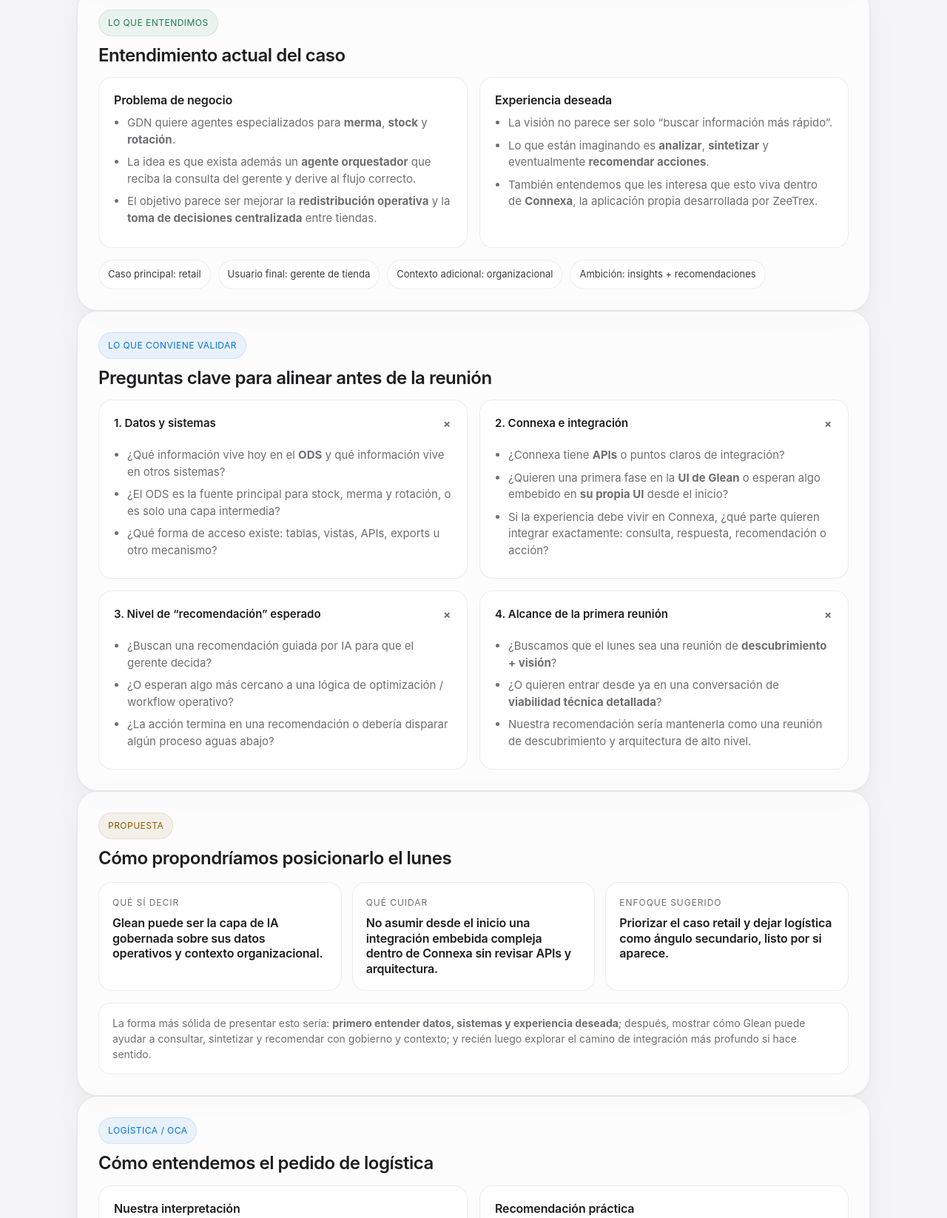
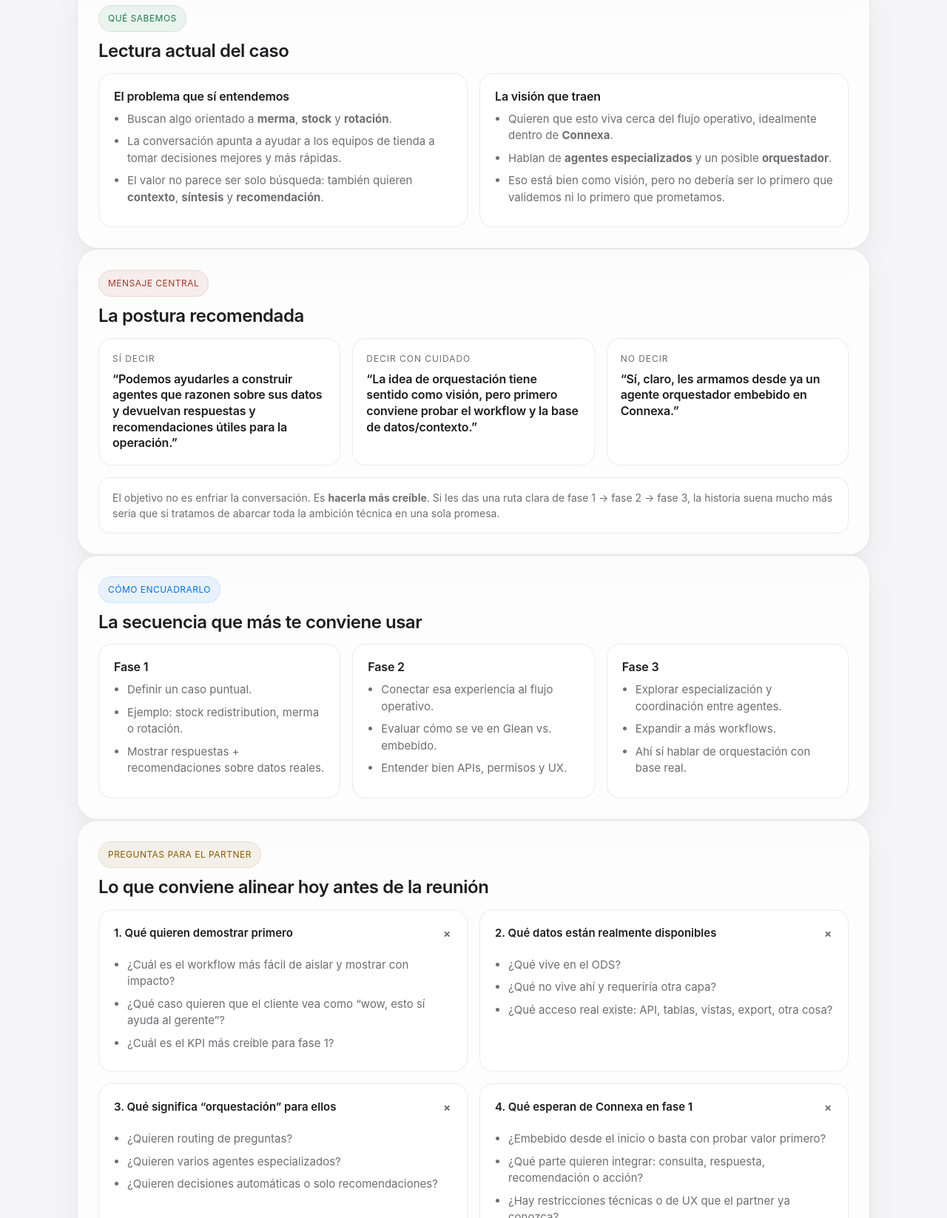
Before and after one commit to masonbeezley-netizen/The-great-Challenge, a plain HTML site: page index.html in a window 1280 px wide. Shown: the part 683-2329 px from the top of the page at 74% size. Drawn offline with Linux system fonts and the light colour scheme.

Commit message:
Update index.html

```diff
--- a/index.html
+++ b/index.html
@@ -1,10 +1,9 @@
-
 <!DOCTYPE html>
 <html lang="es">
 <head>
   <meta charset="UTF-8" />
   <meta name="viewport" content="width=device-width, initial-scale=1.0" />
-  <title>Resumen GDN / Chango Más</title>
+  <title>Prep GDN / Chango Más</title>
   <style>
     :root{
       --bg:#f5f5f7;
@@ -12,22 +11,16 @@
       --text:#1d1d1f;
       --muted:#6e6e73;
       --line:rgba(0,0,0,0.08);
-      --line-strong:rgba(0,0,0,0.12);
       --accent:#0071e3;
       --accent-soft:rgba(0,113,227,0.08);
       --green:#1f7a4d;
       --green-soft:rgba(31,122,77,0.08);
       --amber:#8a5a00;
       --amber-soft:rgba(138,90,0,0.08);
+      --red:#a13a2b;
+      --red-soft:rgba(161,58,43,0.08);
       --shadow:0 1px 3px rgba(0,0,0,0.06), 0 16px 40px rgba(0,0,0,0.05);
       --radius:22px;
-      --radius-sm:14px;
-      --space-1:8px;
-      --space-2:16px;
-      --space-3:24px;
-      --space-4:32px;
-      --space-5:48px;
-      --space-6:64px;
     }
 
     * { box-sizing: border-box; }
@@ -49,7 +42,7 @@
     }
 
     .hero{
-      background:linear-gradient(180deg, rgba(255,255,255,0.9), rgba(255,255,255,0.72));
+      background:linear-gradient(180deg, rgba(255,255,255,0.92), rgba(255,255,255,0.74));
       backdrop-filter:blur(20px);
       border:1px solid var(--line);
       border-radius:32px;
@@ -69,14 +62,14 @@
 
     h1{
       margin:0 0 14px;
-      font-size:36px;
-      line-height:1.08;
+      font-size:38px;
+      line-height:1.06;
       letter-spacing:-0.03em;
       font-weight:650;
     }
 
     .subtitle{
-      max-width:780px;
+      max-width:820px;
       font-size:18px;
       color:var(--muted);
       margin:0 0 22px;
@@ -84,7 +77,7 @@
 
     .hero-grid{
       display:grid;
-      grid-template-columns:1.3fr .9fr;
+      grid-template-columns:1.15fr .85fr;
       gap:20px;
       margin-top:28px;
     }
@@ -112,8 +105,8 @@
     }
 
     .big-take{
-      font-size:22px;
-      line-height:1.2;
+      font-size:24px;
+      line-height:1.18;
       letter-spacing:-0.02em;
       font-weight:600;
       margin:0 0 10px;
@@ -149,7 +142,7 @@
     }
 
     .section{
-      background:rgba(255,255,255,0.72);
+      background:rgba(255,255,255,0.74);
       border:1px solid var(--line);
       border-radius:28px;
       padding:28px;
@@ -160,6 +153,7 @@
     .section:nth-child(2){ animation-delay:.05s; }
     .section:nth-child(3){ animation-delay:.1s; }
     .section:nth-child(4){ animation-delay:.15s; }
+    .section:nth-child(5){ animation-delay:.2s; }
 
     h2{
       margin:0 0 16px;
@@ -172,6 +166,12 @@
     .grid-2{
       display:grid;
       grid-template-columns:1fr 1fr;
+      gap:16px;
+    }
+
+    .grid-3{
+      display:grid;
+      grid-template-columns:1fr 1fr 1fr;
       gap:16px;
     }
 
@@ -219,13 +219,7 @@
     .tag.green{ background:var(--green-soft); color:var(--green); border-color:rgba(31,122,77,0.12); }
     .tag.blue{ background:var(--accent-soft); color:var(--accent); border-color:rgba(0,113,227,0.12); }
     .tag.amber{ background:var(--amber-soft); color:var(--amber); border-color:rgba(138,90,0,0.12); }
-
-    .decision-box{
-      display:grid;
-      grid-template-columns:1fr 1fr 1fr;
-      gap:14px;
-      margin-top:18px;
-    }
+    .tag.red{ background:var(--red-soft); color:var(--red); border-color:rgba(161,58,43,0.12); }
 
     .decision{
       background:#fff;
@@ -244,7 +238,7 @@
 
     .decision .value{
       font-size:16px;
-      line-height:1.3;
+      line-height:1.35;
       font-weight:600;
       letter-spacing:-0.01em;
     }
@@ -264,22 +258,6 @@
       text-align:center;
       color:var(--muted);
       font-size:13px;
-    }
-
-    .interactive-summary{
-      display:flex;
-      gap:10px;
-      flex-wrap:wrap;
-      margin-top:16px;
-    }
-
-    .pill{
-      padding:9px 12px;
-      border-radius:999px;
-      background:#fff;
-      border:1px solid var(--line);
-      font-size:13px;
-      color:#3a3a3c;
     }
 
     details{
@@ -324,6 +302,26 @@
 
     details[open] .plus{ transform:rotate(45deg); }
 
+    .callout{
+      border-radius:20px;
+      padding:22px;
+      background:#fff;
+      border:1px solid var(--line);
+    }
+
+    .talk-track{
+      font-size:17px;
+      line-height:1.5;
+      letter-spacing:-0.01em;
+      margin:0;
+    }
+
+    .mini{
+      font-size:13px;
+      color:var(--muted);
+      margin-top:10px;
+    }
+
     @keyframes fadeUp{
       from{ opacity:0; transform:translateY(14px); }
       to{ opacity:1; transform:translateY(0); }
@@ -331,7 +329,7 @@
 
     @media (max-width: 860px){
       .hero{ padding:28px; border-radius:26px; }
-      .hero-grid, .grid-2, .decision-box{ grid-template-columns:1fr; }
+      .hero-grid, .grid-2, .grid-3{ grid-template-columns:1fr; }
       h1{ font-size:30px; }
       .subtitle{ font-size:17px; }
       .shell{ padding:20px 16px 56px; }
@@ -413,126 +411,174 @@
 <body>
   <main class="shell">
     <section class="hero">
-      <div class="eyebrow">GDN / Chango Más · resumen de preparación</div>
-      <h1>Lo que entendimos hasta ahora y lo que conviene validar antes del lunes</h1>
+      <div class="eyebrow">GDN / Chango Más · prep con partner</div>
+      <h1>Cómo entrar bien a la conversación sin prometer de más</h1>
       <p class="subtitle">
-        Nuestra lectura es que la oportunidad es fuerte, pero el punto clave no es solo el caso de uso: es entender con precisión la arquitectura, la integración y la experiencia esperada para no sobredimensionar el mensaje en la primera reunión.
+        Nuestra mejor lectura: sí hay una oportunidad real alrededor de agentes sobre datos operativos, pero conviene posicionar la conversación desde un caso concreto, gobernado y medible — no desde “orquestación” como promesa principal del día uno.
       </p>
 
       <div class="chip-row">
         <div class="chip">Retail operations</div>
-        <div class="chip">ODS en Oracle</div>
-        <div class="chip">Connexa / ZeeTrex</div>
-        <div class="chip">Agentes especializados</div>
-        <div class="chip">Orquestación</div>
-        <div class="chip">Próxima mejor acción</div>
+        <div class="chip">Connexa</div>
+        <div class="chip">ODS</div>
+        <div class="chip">Stock</div>
+        <div class="chip">Merma</div>
+        <div class="chip">Rotación</div>
+        <div class="chip">Next best action</div>
+        <div class="chip">Orquestación = visión futura</div>
       </div>
 
       <div class="hero-grid">
         <div class="panel">
-          <div class="kicker">Lectura principal</div>
-          <div class="big-take">Vemos una oportunidad clara en un caso de soporte a decisiones operativas, no solo de búsqueda.</div>
+          <div class="kicker">Punto de vista</div>
+          <div class="big-take">Sí a agentes que consultan, sintetizan y recomiendan sobre datos gobernados.</div>
           <p class="body-copy">
-            El caso parece orientado a ayudar a cada gerente de tienda a consultar información, entender qué está pasando y recibir recomendaciones accionables alrededor de merma, stock y rotación.
+            La conversación gana fuerza si la aterrizamos en una necesidad operativa muy concreta del gerente de tienda: entender qué está pasando, qué información importa y cuál es la siguiente mejor acción.
           </p>
         </div>
         <div class="panel">
-          <div class="kicker">Tema a des-riesgar</div>
-          <div class="big-take">La pregunta central es técnica: datos, APIs e integración.</div>
+          <div class="kicker">Lo que hay que cuidar</div>
+          <div class="big-take">No vender “agent orchestration” como si ya fuera el primer entregable.</div>
           <p class="body-copy">
-            Antes de prometer una experiencia embebida o conectores custom, conviene validar qué expone el ODS, qué expone Connexa y qué experiencia esperan realmente para la fase inicial.
+            Podemos sostener la visión, pero el mejor camino es presentarla como evolución natural después de validar datos, experiencia de usuario, integración y un primer workflow que realmente mueva el negocio.
           </p>
         </div>
       </div>
     </section>
 
     <section class="section">
-      <span class="tag green">Lo que entendimos</span>
-      <h2>Entendimiento actual del caso</h2>
+      <span class="tag green">Qué sabemos</span>
+      <h2>Lectura actual del caso</h2>
       <div class="grid-2">
         <div class="card">
-          <h3>Problema de negocio</h3>
+          <h3>El problema que sí entendemos</h3>
           <ul class="list">
-            <li>GDN quiere agentes especializados para <strong>merma</strong>, <strong>stock</strong> y <strong>rotación</strong>.</li>
-            <li>La idea es que exista además un <strong>agente orquestador</strong> que reciba la consulta del gerente y derive al flujo correcto.</li>
-            <li>El objetivo parece ser mejorar la <strong>redistribución operativa</strong> y la <strong>toma de decisiones centralizada</strong> entre tiendas.</li>
+            <li>Buscan algo orientado a <strong>merma</strong>, <strong>stock</strong> y <strong>rotación</strong>.</li>
+            <li>La conversación apunta a ayudar a los equipos de tienda a tomar decisiones mejores y más rápidas.</li>
+            <li>El valor no parece ser solo búsqueda: también quieren <strong>contexto</strong>, <strong>síntesis</strong> y <strong>recomendación</strong>.</li>
           </ul>
         </div>
         <div class="card">
-          <h3>Experiencia deseada</h3>
+          <h3>La visión que traen</h3>
           <ul class="list">
-            <li>La visión no parece ser solo “buscar información más rápido”.</li>
-            <li>Lo que están imaginando es <strong>analizar</strong>, <strong>sintetizar</strong> y eventualmente <strong>recomendar acciones</strong>.</li>
-            <li>También entendemos que les interesa que esto viva dentro de <strong>Connexa</strong>, la aplicación propia desarrollada por ZeeTrex.</li>
+            <li>Quieren que esto viva cerca del flujo operativo, idealmente dentro de <strong>Connexa</strong>.</li>
+            <li>Hablan de <strong>agentes especializados</strong> y un posible <strong>orquestador</strong>.</li>
+            <li>Eso está bien como visión, pero no debería ser lo primero que validemos ni lo primero que prometamos.</li>
           </ul>
         </div>
-      </div>
-
-      <div class="interactive-summary">
-        <div class="pill">Caso principal: retail</div>
-        <div class="pill">Usuario final: gerente de tienda</div>
-        <div class="pill">Contexto adicional: organizacional</div>
-        <div class="pill">Ambición: insights + recomendaciones</div>
       </div>
     </section>
 
     <section class="section">
-      <span class="tag blue">Lo que conviene validar</span>
-      <h2>Preguntas clave para alinear antes de la reunión</h2>
+      <span class="tag red">Mensaje central</span>
+      <h2>La postura recomendada</h2>
+      <div class="grid-3">
+        <div class="decision">
+          <div class="label">Sí decir</div>
+          <div class="value">“Podemos ayudarles a construir agentes que razonen sobre sus datos y devuelvan respuestas y recomendaciones útiles para la operación.”</div>
+        </div>
+        <div class="decision">
+          <div class="label">Decir con cuidado</div>
+          <div class="value">“La idea de orquestación tiene sentido como visión, pero primero conviene probar el workflow y la base de datos/contexto.”</div>
+        </div>
+        <div class="decision">
+          <div class="label">No decir</div>
+          <div class="value">“Sí, claro, les armamos desde ya un agente orquestador embebido en Connexa.”</div>
+        </div>
+      </div>
 
+      <div class="note">
+        El objetivo no es enfriar la conversación. Es <strong>hacerla más creíble</strong>. Si les das una ruta clara de fase 1 → fase 2 → fase 3, la historia suena mucho más seria que si tratamos de abarcar toda la ambición técnica en una sola promesa.
+      </div>
+    </section>
+
+    <section class="section">
+      <span class="tag blue">Cómo encuadrarlo</span>
+      <h2>La secuencia que más te conviene usar</h2>
+      <div class="grid-3">
+        <div class="card">
+          <h3>Fase 1</h3>
+          <ul class="list">
+            <li>Definir un caso puntual.</li>
+            <li>Ejemplo: stock redistribution, merma o rotación.</li>
+            <li>Mostrar respuestas + recomendaciones sobre datos reales.</li>
+          </ul>
+        </div>
+        <div class="card">
+          <h3>Fase 2</h3>
+          <ul class="list">
+            <li>Conectar esa experiencia al flujo operativo.</li>
+            <li>Evaluar cómo se ve en Glean vs. embebido.</li>
+            <li>Entender bien APIs, permisos y UX.</li>
+          </ul>
+        </div>
+        <div class="card">
+          <h3>Fase 3</h3>
+          <ul class="list">
+            <li>Explorar especialización y coordinación entre agentes.</li>
+            <li>Expandir a más workflows.</li>
+            <li>Ahí sí hablar de orquestación con base real.</li>
+          </ul>
+        </div>
+      </div>
+    </section>
+
+    <section class="section">
+      <span class="tag amber">Preguntas para el partner</span>
+      <h2>Lo que conviene alinear hoy antes de la reunión</h2>
       <div class="grid-2">
         <details open>
           <summary>
-            <span>1. Datos y sistemas</span>
+            <span>1. Qué quieren demostrar primero</span>
             <span class="plus">+</span>
           </summary>
           <div class="details-body">
             <ul class="list">
-              <li>¿Qué información vive hoy en el <strong>ODS</strong> y qué información vive en otros sistemas?</li>
-              <li>¿El ODS es la fuente principal para stock, merma y rotación, o es solo una capa intermedia?</li>
-              <li>¿Qué forma de acceso existe: tablas, vistas, APIs, exports u otro mecanismo?</li>
+              <li>¿Cuál es el workflow más fácil de aislar y mostrar con impacto?</li>
+              <li>¿Qué caso quieren que el cliente vea como “wow, esto sí ayuda al gerente”?</li>
+              <li>¿Cuál es el KPI más creíble para fase 1?</li>
             </ul>
           </div>
         </details>
 
         <details open>
           <summary>
-            <span>2. Connexa e integración</span>
+            <span>2. Qué datos están realmente disponibles</span>
             <span class="plus">+</span>
           </summary>
           <div class="details-body">
             <ul class="list">
-              <li>¿Connexa tiene <strong>APIs</strong> o puntos claros de integración?</li>
-              <li>¿Quieren una primera fase en la <strong>UI de Glean</strong> o esperan algo embebido en <strong>su propia UI</strong> desde el inicio?</li>
-              <li>Si la experiencia debe vivir en Connexa, ¿qué parte quieren integrar exactamente: consulta, respuesta, recomendación o acción?</li>
+              <li>¿Qué vive en el ODS?</li>
+              <li>¿Qué no vive ahí y requeriría otra capa?</li>
+              <li>¿Qué acceso real existe: API, tablas, vistas, export, otra cosa?</li>
             </ul>
           </div>
         </details>
 
         <details open>
           <summary>
-            <span>3. Nivel de “recomendación” esperado</span>
+            <span>3. Qué significa “orquestación” para ellos</span>
             <span class="plus">+</span>
           </summary>
           <div class="details-body">
             <ul class="list">
-              <li>¿Buscan una recomendación guiada por IA para que el gerente decida?</li>
-              <li>¿O esperan algo más cercano a una lógica de optimización / workflow operativo?</li>
-              <li>¿La acción termina en una recomendación o debería disparar algún proceso aguas abajo?</li>
+              <li>¿Quieren routing de preguntas?</li>
+              <li>¿Quieren varios agentes especializados?</li>
+              <li>¿Quieren decisiones automáticas o solo recomendaciones?</li>
             </ul>
           </div>
         </details>
 
         <details open>
           <summary>
-            <span>4. Alcance de la primera reunión</span>
+            <span>4. Qué esperan de Connexa en fase 1</span>
             <span class="plus">+</span>
           </summary>
           <div class="details-body">
             <ul class="list">
-              <li>¿Buscamos que el lunes sea una reunión de <strong>descubrimiento + visión</strong>?</li>
-              <li>¿O quieren entrar desde ya en una conversación de <strong>viabilidad técnica detallada</strong>?</li>
-              <li>Nuestra recomendación sería mantenerla como una reunión de descubrimiento y arquitectura de alto nivel.</li>
+              <li>¿Embebido desde el inicio o basta con probar valor primero?</li>
+              <li>¿Qué parte quieren integrar: consulta, respuesta, recomendación o acción?</li>
+              <li>¿Hay restricciones técnicas o de UX que el partner ya conozca?</li>
             </ul>
           </div>
         </details>
@@ -540,50 +586,41 @@
     </section>
 
     <section class="section">
-      <span class="tag amber">Propuesta</span>
-      <h2>Cómo propondríamos posicionarlo el lunes</h2>
-
-      <div class="decision-box">
-        <div class="decision">
-          <div class="label">Qué sí decir</div>
-          <div class="value">Glean puede ser la capa de IA gobernada sobre sus datos operativos y contexto organizacional.</div>
-        </div>
-        <div class="decision">
-          <div class="label">Qué cuidar</div>
-          <div class="value">No asumir desde el inicio una integración embebida compleja dentro de Connexa sin revisar APIs y arquitectura.</div>
-        </div>
-        <div class="decision">
-          <div class="label">Enfoque sugerido</div>
-          <div class="value">Priorizar el caso retail y dejar logística como ángulo secundario, listo por si aparece.</div>
-        </div>
-      </div>
-
-      <div class="note">
-        La forma más sólida de presentar esto sería: <strong>primero entender datos, sistemas y experiencia deseada</strong>; después, mostrar cómo Glean puede ayudar a consultar, sintetizar y recomendar con gobierno y contexto; y recién luego explorar el camino de integración más profundo si hace sentido.
+      <span class="tag green">Talk track</span>
+      <h2>Una forma simple de decirlo en la reunión</h2>
+      <div class="callout">
+        <p class="talk-track">
+          “La visión de agentes especializados dentro de Connexa nos parece muy interesante. Donde yo sería cuidadoso es en no empezar por ‘orchestration’ como promesa principal. Lo que sí veo muy sólido como primer paso es ayudarles a construir una experiencia donde el usuario haga preguntas sobre sus datos operativos, reciba contexto gobernado y obtenga una recomendación accionable. Si eso funciona y genera valor, después sí podemos expandir hacia una coordinación más avanzada entre agentes.”
+        </p>
+        <div class="mini">Tono sugerido: confiado, práctico, sin sonar defensivo.</div>
       </div>
     </section>
 
     <section class="section">
-      <span class="tag blue">Logística / OCA</span>
-      <h2>Cómo entendemos el pedido de logística</h2>
+      <span class="tag amber">Plan para hoy</span>
+      <h2>Objetivo del prep con el partner</h2>
       <div class="grid-2">
         <div class="card">
-          <h3>Nuestra interpretación</h3>
-          <p class="body-copy">
-            Entendemos que logística no reemplaza el caso principal de GDN. Más bien aparece porque la misma persona tendría relevancia futura en la transformación digital de OCA, y por eso vale la pena tener un ángulo de posicionamiento listo.
-          </p>
+          <h3>Salir alineados en 3 cosas</h3>
+          <ul class="list">
+            <li>Cuál es el caso de uso de fase 1.</li>
+            <li>Qué sí vamos a posicionar.</li>
+            <li>Qué vamos a dejar explícitamente como visión futura.</li>
+          </ul>
         </div>
         <div class="card">
-          <h3>Recomendación práctica</h3>
-          <p class="body-copy">
-            Ir al lunes con foco principal en retail, y tener una referencia breve de logística preparada como extensión natural de la conversación, no como eje de la reunión.
-          </p>
+          <h3>La señal de que vamos bien</h3>
+          <ul class="list">
+            <li>Si todos pueden explicar el caso en una sola frase.</li>
+            <li>Si nadie necesita usar la palabra “orquestación” para que suene valioso.</li>
+            <li>Si el cliente puede imaginar una primera prueba concreta.</li>
+          </ul>
         </div>
       </div>
     </section>
 
     <div class="footer">
-      Preparado como resumen de trabajo para alinear enfoque, arquitectura y próximos pasos antes de la reunión con GDN / Chango Más.
+      Prep page para alinear narrativa, alcance y nivel de ambición antes de la sesión con el partner.
     </div>
   </main>
 
```
